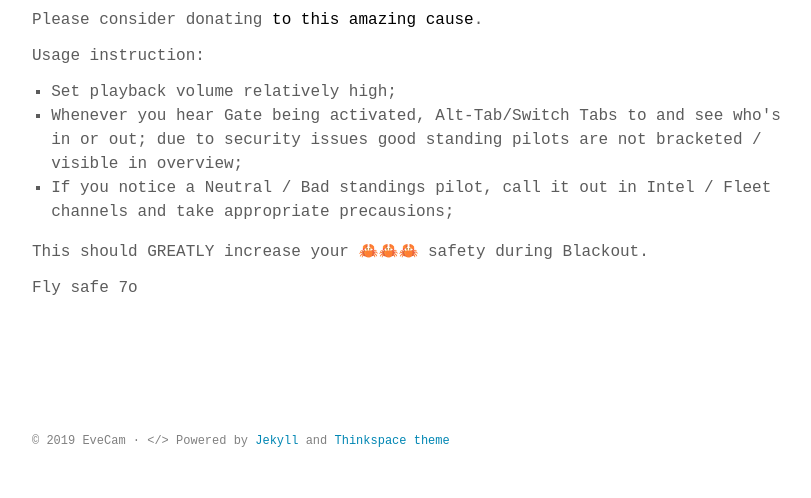
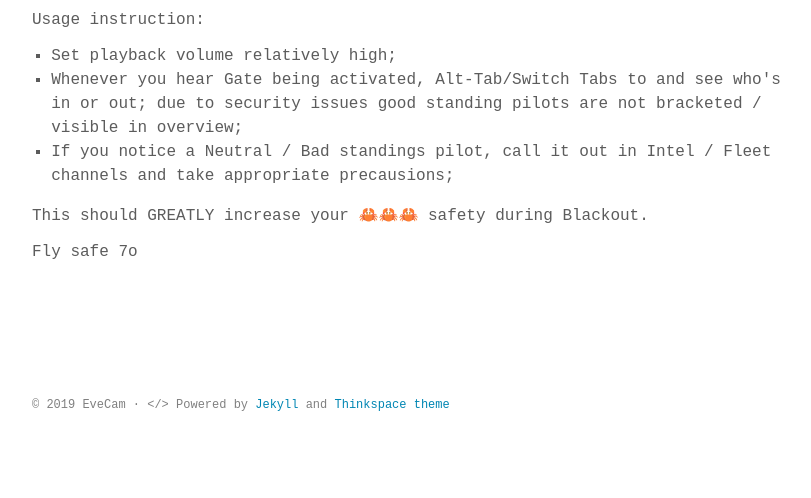
Before and after one commit to evecam/evecam.github.io, a Jekyll site: the page built from index.html, in a window 1280 px wide. Shown: the part 505-1003 px from the top of the page, without its empty margins (232-1043 px from the left). Built offline with Jekyll 4.4.1, drawn with Linux system fonts in a browser that asks for light colours; some web fonts are replaced; after the commit the page ends 967 px from its top, so only the background shows below that.

Commit message:
remove uwu + new url

```diff
--- a/_includes/gatecam.html
+++ b/_includes/gatecam.html
@@ -1,8 +1,7 @@
 <section class="gatecam">
   <div class="container">
-    <iframe width="560" height="315" src="https://www.youtube.com/embed/EnehzBNvKaY" frameborder="0"
+    <iframe width="560" height="315" src="https://www.youtube.com/embed/f4woFPDfuqA" frameborder="0"
       allow="accelerometer; autoplay; encrypted-media; gyroscope; picture-in-picture" allowfullscreen></iframe>
-    <p>Please consider donating <a href="https://www.gofundme.com/f/uwu-tattoo-for-the-fallen-weebs">to this amazing cause</a>.</p>
     <p>Usage instruction:
       <ol>
         <li>Set playback volume relatively high;</li>
```
